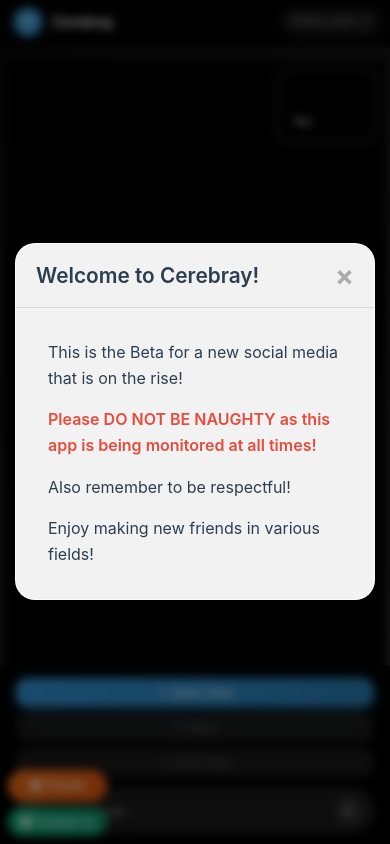
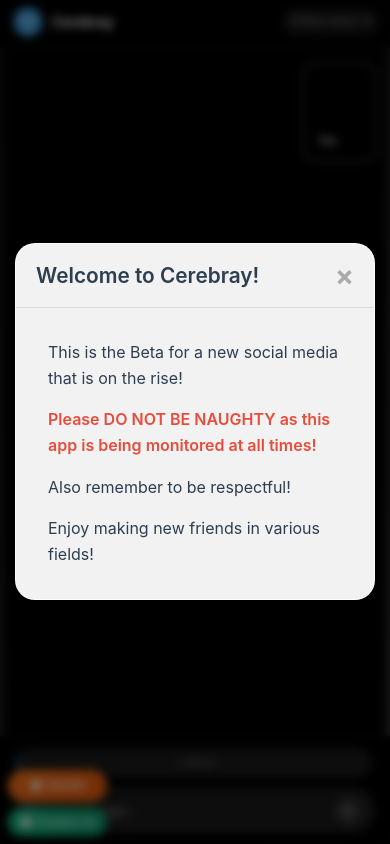
Before and after one commit to kingwiss/new-chat, a website: page index.html in a window 390 px wide. Drawn offline with nearby package versions, Linux system fonts and the light colour scheme; no server answers.

Commit message:
Fix mobile button layout and end chat functionality
- Set all buttons to exactly 60px width on mobile devices
- Optimized button spacing and padding for 768px and 480px breakpoints
- Changed end chat button color from pink to red
- Fixed end chat functionality to properly terminate partner search
- Added stop-search event handling on both client and server

```diff
--- a/script.js
+++ b/script.js
@@ -565,7 +565,11 @@
         this.statusMessage.textContent = 'Click "Start Video Chat" to begin';
         this.hideWaiting();
 
-        this.socket.emit('disconnect-user');
+        // Stop searching for partners and disconnect
+        if (this.socket) {
+            this.socket.emit('stop-search');
+            this.socket.emit('disconnect-user');
+        }
     }
 
     async handleUserConnected(data) {
--- a/styles.css
+++ b/styles.css
@@ -115,8 +115,8 @@
     position: absolute;
     top: 20px;
     right: 20px;
-    width: 200px;
-    height: 150px;
+    width: 150px;
+    height: 200px;
     background: #000;
     border-radius: 12px;
     overflow: hidden;
@@ -434,13 +434,13 @@
 }
 
 .btn-danger {
-    background: linear-gradient(135deg, #fd79a8, #e84393);
+    background: linear-gradient(135deg, #e53e3e, #c53030);
     color: white;
 }
 
 .btn-danger:hover:not(:disabled) {
-    background: linear-gradient(135deg, #fd8bb4, #ea4c89);
-    box-shadow: 0 8px 24px rgba(253, 121, 168, 0.4);
+    background: linear-gradient(135deg, #f56565, #e53e3e);
+    box-shadow: 0 8px 24px rgba(229, 62, 62, 0.4);
 }
 
 .btn:disabled {
@@ -1090,13 +1090,13 @@
     }
 
     .main-video-area {
-        margin-top: 50px;
+        margin-top: 0;
     }
 
     .pip-video {
-        width: 120px;
-        height: 90px;
-        top: 10px;
+        width: 90px;
+        height: 120px;
+        top: 60px;
         right: 10px;
     }
 
@@ -1110,15 +1110,19 @@
     }
 
     .controls {
-        gap: 8px;
+        gap: 6px;
         margin-bottom: 12px;
-        flex-wrap: wrap;
+        flex-wrap: nowrap;
+        overflow-x: auto;
     }
 
     .btn {
-        min-width: 100px;
-        padding: 10px 16px;
-        font-size: 0.8rem;
+        width: 60px;
+        min-width: 60px;
+        padding: 6px 8px;
+        font-size: 0.7rem;
+        gap: 3px;
+        flex-shrink: 0;
     }
 
     .btn svg {
@@ -1171,21 +1175,25 @@
     }
 
     .pip-video {
-        width: 100px;
-        height: 75px;
-        top: 8px;
+        width: 75px;
+        height: 100px;
+        top: 52px;
         right: 8px;
     }
 
     .controls {
-        gap: 6px;
+        gap: 2px;
+        overflow-x: auto;
+        padding: 0 4px;
     }
 
     .btn {
-        min-width: 80px;
-        padding: 8px 12px;
-        font-size: 0.75rem;
-        gap: 4px;
+        width: 60px;
+        min-width: 60px;
+        padding: 4px 6px;
+        font-size: 0.65rem;
+        gap: 2px;
+        flex-shrink: 0;
     }
 
     .btn svg {
```
Also changed, not shown: server.js (+10 -0 lines).
